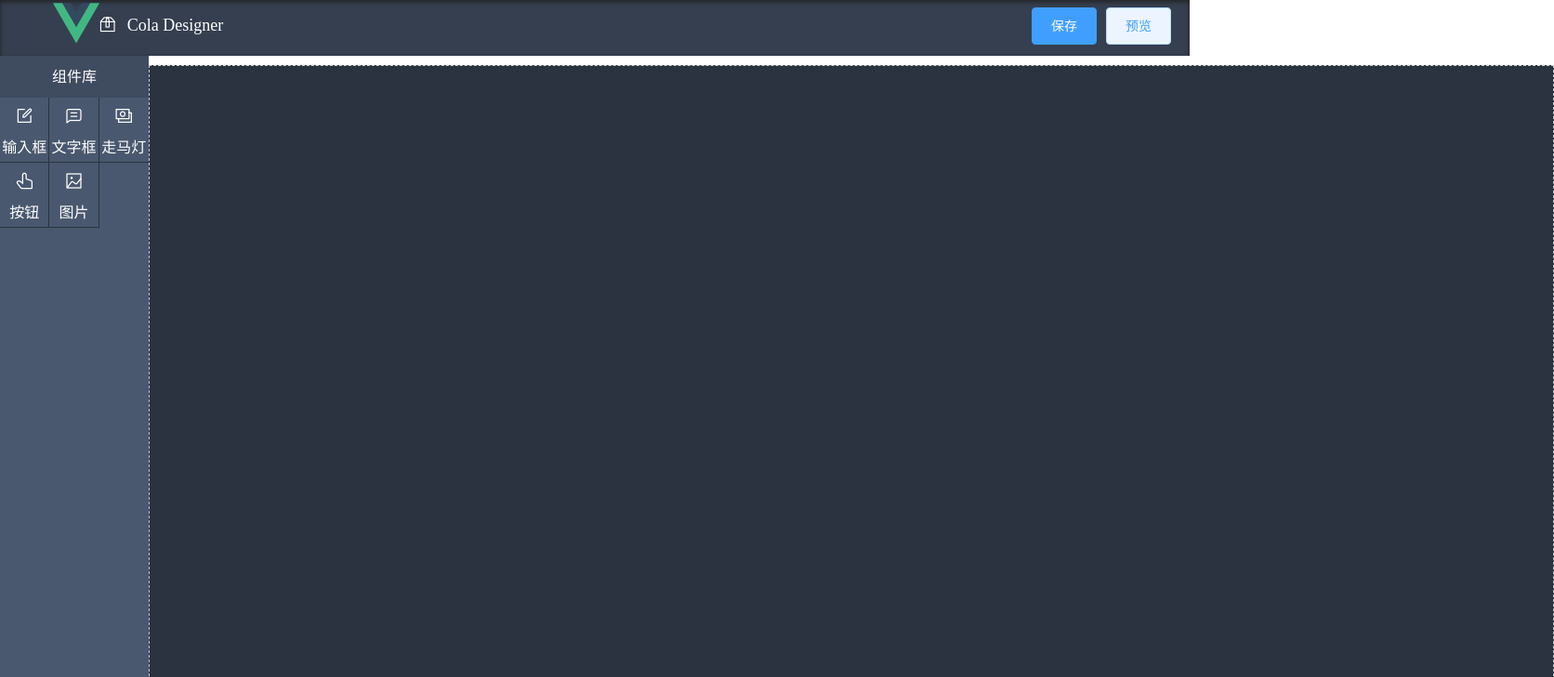
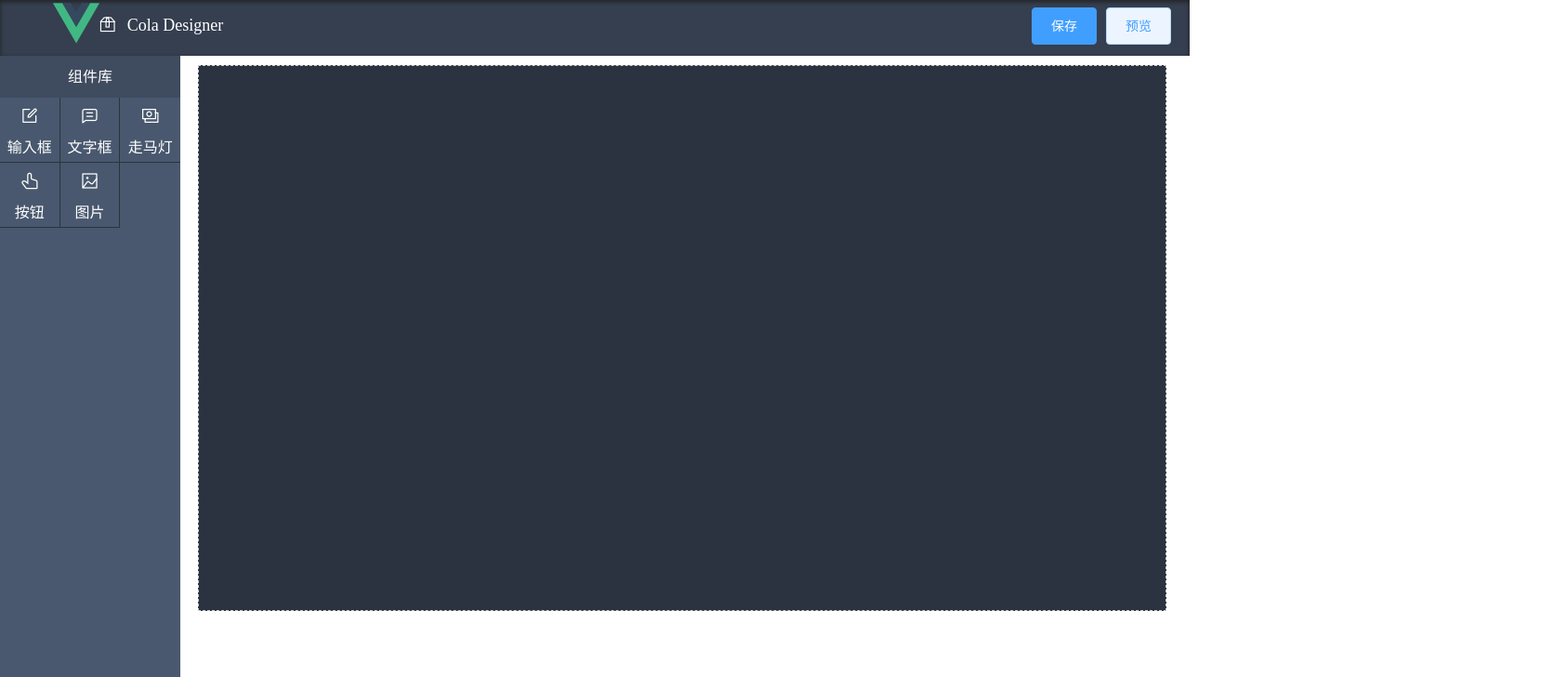
Before and after one commit to colaiven/cola-designer, a Vue app: page / in a window 1280 px wide. Shown: the top 728 px of the page at 93% size, 1672 px wide, since content can reach past the window. Built offline with nearby package versions, Linux system fonts and the light colour scheme.

Commit message:
窗口比例调整

```diff
--- a/src/designer/index.vue
+++ b/src/designer/index.vue
@@ -14,12 +14,12 @@
         <el-button type="primary" plain @click="preview" style="margin-right: 20px;">预览</el-button>
       </el-col>
     </el-row>
-    <el-row :style="{height: windowHeight+'px'}">
-      <el-col :span="3" style="height: 100%">
+    <div :style="{height: windowHeight+'px'}">
+      <div style="float: left;height: 100%;width: 194px">
         <component-bar @dragStart="dragStart"/><!--左侧组件栏-->
-      </el-col>
-      <el-col :span="21">
-        <div class="webContainer" @dragover="allowDrop" @drop="drop">
+      </div>
+      <div style="float: left;" :style="{width:windowWidth+'px'}">
+        <div class="webContainer" :style="{width:windowWidth - 40+'px',height:((windowWidth - 40)/16*9)+'px'}" @dragover="allowDrop" @drop="drop">
           <div v-for="(item,index) in cacheComponents" :key="item+index"
                v-drag class="cptDiv" :style="{width:item.cptWidth+'px',height:item.cptHeight+'px',
                   top:item.cptY+'px',left:item.cptX+'px',zIndex:item.cptZ}"
@@ -29,8 +29,8 @@
             <div class="delTag" @click.stop="delCpt(item)"><i class="el-icon-delete"/></div>
           </div>
         </div>
-      </el-col>
-    </el-row>
+      </div>
+    </div>
     <config-bar v-show="configBarShow" ref="configBar" @change="changeCpt" @close="closeConfigBar"
                 :currentCpt="currentCpt"></config-bar><!--右侧属性栏-->
   </div>
@@ -47,12 +47,16 @@ export default {
   data() {
     return {
       windowHeight: document.documentElement.clientHeight-60,
+      windowWidth: document.documentElement.clientWidth-200,
       copyDom: '',
       cacheComponents:[],
       configBarShow: false,
       currentCptIndex: 0,
       currentCpt: {option: undefined},
     }
+  },
+  created() {
+    console.log(this.windowHeight)
   },
   methods: {
     submitDesign() {
@@ -141,9 +145,9 @@ export default {
 </script>
 
 <style scoped>
-.top {height: 60px;box-shadow: 0 2px 5px #222 inset;color: #fff;
+.top {height: 60px;box-shadow: 0 2px 5px #222 inset;color: #fff;overflow: hidden;
   margin: 0;font-size: 18px;line-height: 55px;background: #353F50}
-.webContainer {width:1510px;border: 1px dashed #ccc;margin: 10px auto;height:850px;background: #2B3340}
+.webContainer {border: 1px dashed #ccc;margin: 10px auto;background: #2B3340}
 .cptDiv {position: absolute;overflow: auto;border: 1px dashed rgba(102, 177, 205, 0.6);}
 .delTag {z-index: 9999;width: 20px;height: 20px;background: #2b3340;border-radius: 2px;color: #ccc;
   position: absolute;top: 0;right: 0;text-align: center;display: none
```
